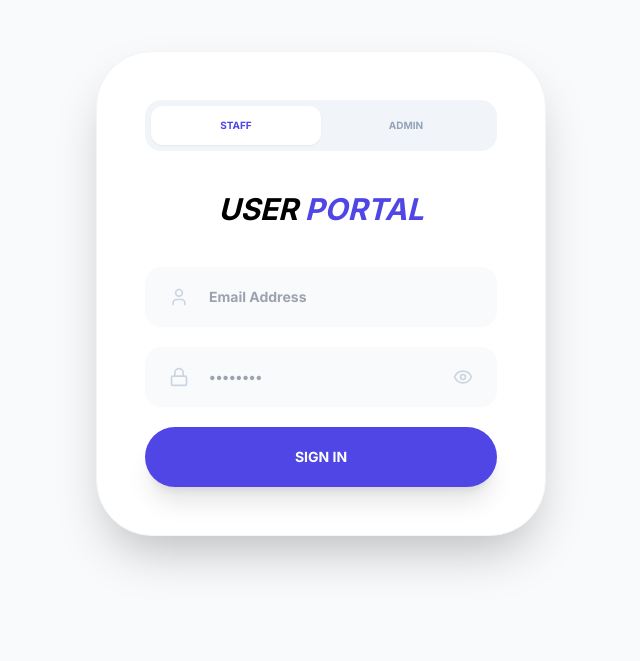
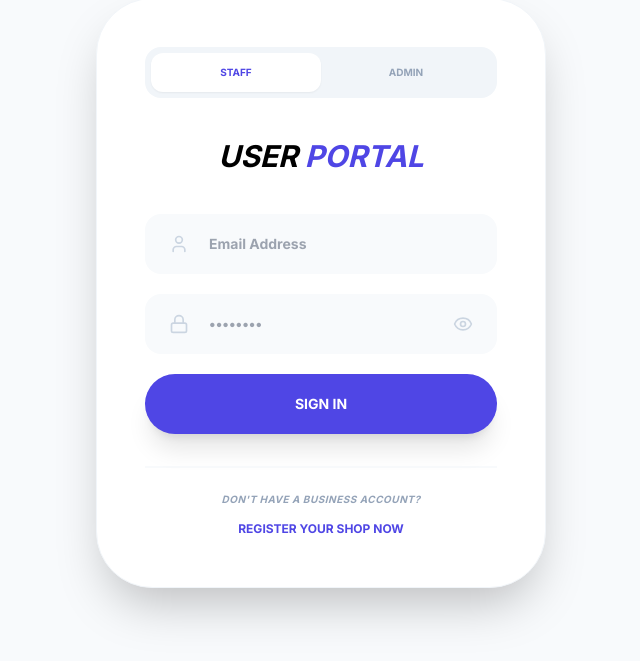
Before and after one commit to ThanushDev/Smart-POS-System, a React (Vite) app: page / in a window 1280 px wide. Shown: the part 107-768 px from the top of the page, without its empty margins (319-959 px from the left). Built offline with nearby package versions, Linux system fonts and the light colour scheme; what @radix-ui/themes would draw is missing.

Commit message:
Update Login.tsx

```diff
--- a/src/pages/Login.tsx
+++ b/src/pages/Login.tsx
@@ -15,7 +15,6 @@ const Login = () => {
     e.preventDefault();
     setIsLoading(true);
     try {
-      // Relative path eka use karanne, CORS prashna enne na
       const res = await axios.post('/api/auth/login', formData);
       if (res.data.success) {
         const user = res.data.user;
@@ -43,7 +42,11 @@ const Login = () => {
           <button onClick={() => setActiveTab('User')} className={`flex-1 py-3 rounded-xl font-black uppercase text-[10px] ${activeTab === 'User' ? 'bg-white text-indigo-600 shadow-sm' : 'text-slate-400'}`}>Staff</button>
           <button onClick={() => setActiveTab('Admin')} className={`flex-1 py-3 rounded-xl font-black uppercase text-[10px] ${activeTab === 'Admin' ? 'bg-white text-rose-600 shadow-sm' : 'text-slate-400'}`}>Admin</button>
         </div>
-        <h1 className="text-3xl font-black uppercase text-center mb-10 italic">{activeTab} <span className={activeTab === 'Admin' ? 'text-rose-600' : 'text-indigo-600'}>Portal</span></h1>
+
+        <h1 className="text-3xl font-black uppercase text-center mb-10 italic">
+          {activeTab} <span className={activeTab === 'Admin' ? 'text-rose-600' : 'text-indigo-600'}>Portal</span>
+        </h1>
+
         <form onSubmit={handleLogin} className="space-y-5">
           <div className="relative">
             <User className="absolute left-6 top-1/2 -translate-y-1/2 text-slate-300" size={20} />
@@ -58,6 +61,20 @@ const Login = () => {
             {isLoading ? <Loader2 className="animate-spin mx-auto" /> : "Sign In"}
           </button>
         </form>
+
+        {/* අලුතින් එකතු කරපු Register Link එක */}
+        <div className="mt-8 text-center border-t-2 border-slate-50 pt-6">
+          <p className="text-slate-400 text-[10px] font-bold uppercase tracking-wider mb-2">
+            Don't have a business account?
+          </p>
+          <button
+            onClick={() => navigate('/register')}
+            className="text-indigo-600 font-black uppercase text-xs hover:underline transition-all"
+          >
+            Register Your Shop Now
+          </button>
+        </div>
+
       </div>
     </div>
   );
```
